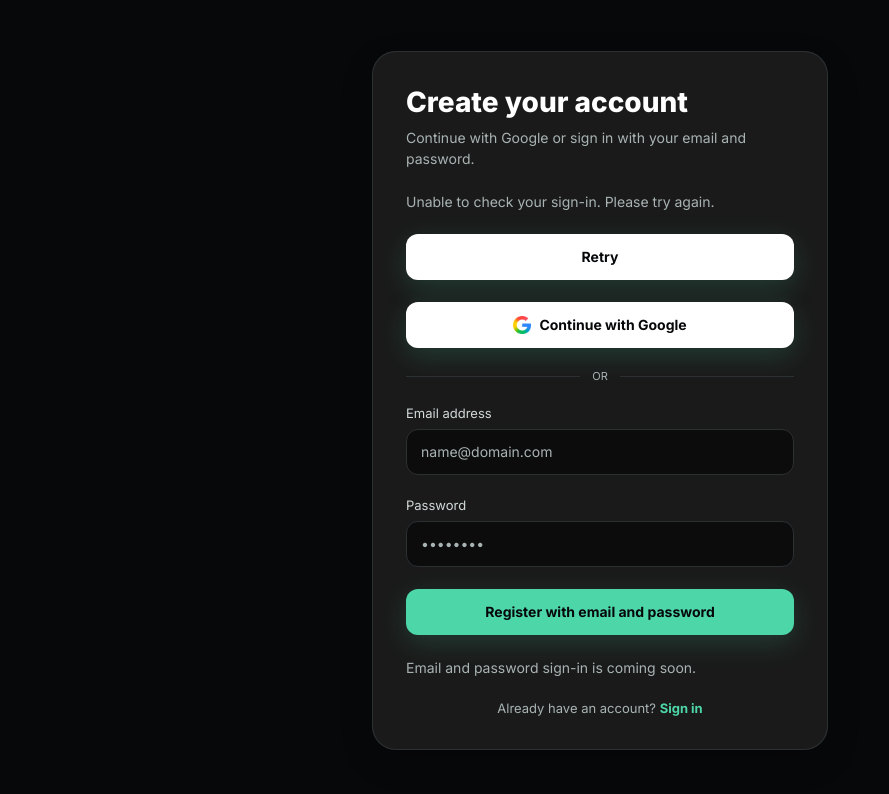
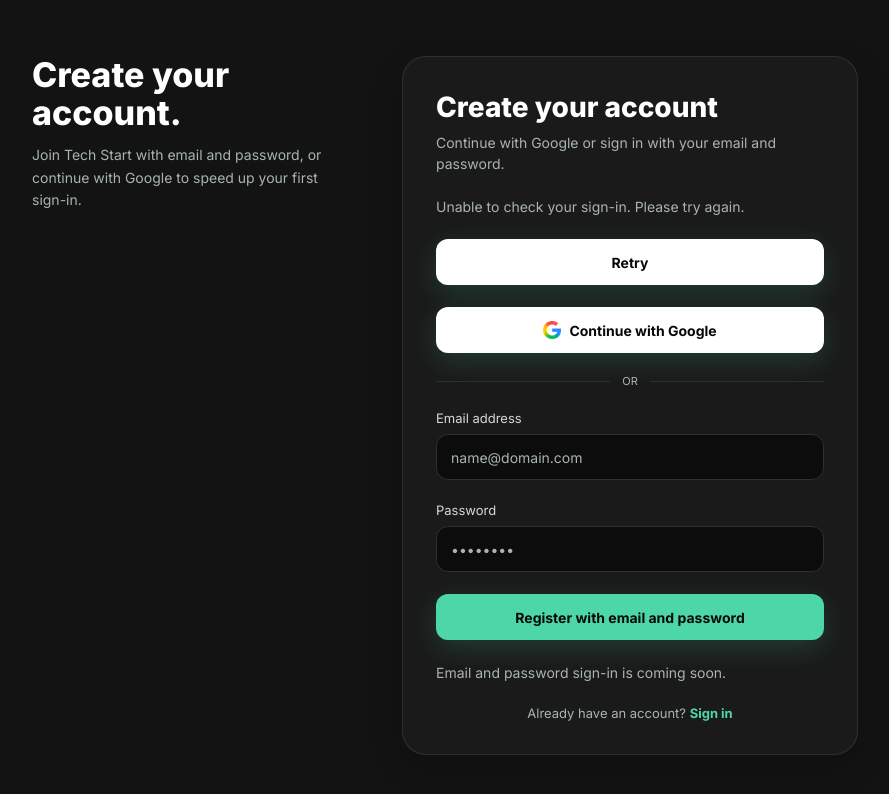
Before and after one commit to techstartucalgary/Tech-Start-Hackathon-2026, a Next.js app in the folder frontend/: page /register in a window 1280 px wide. Shown: the top 794 px of the page, without its empty margins (40-929 px from the left). Built offline with nearby package versions, Linux system fonts and the light colour scheme; no server answers.

Commit message:
SCRUM-20: Add registration introduction from Figma

```diff
--- a/frontend/pages/register/index.js
+++ b/frontend/pages/register/index.js
@@ -2,22 +2,64 @@ import LoginCard from '../../components/login-card/login-card';
 
 export default function RegisterPage() {
   return (
-    <div
-      style={{
-        display: 'flex',
-        width: '100vw',
-        minHeight: '100vh',
-        margin: 0,
-        padding: 0,
-        boxSizing: 'border-box',
-        fontFamily: 'var(--font-family-primary)',
-        background: 'var(--color-primary-dark-background)',
-        alignItems: 'center',
-        justifyContent: 'center',
-        padding: 'clamp(24px, 4vw, 48px)',
-      }}
-    >
-      <LoginCard registration />
-    </div>
+    <main className="registration-page">
+      <div className="registration-shell">
+        <header className="introduction">
+          <h1>Create your account.</h1>
+          <p>
+            Join Tech Start with email and password, or continue with Google to
+            speed up your first sign-in.
+          </p>
+        </header>
+        <LoginCard registration />
+      </div>
+
+      <style jsx>{`
+        .registration-page {
+          box-sizing: border-box;
+          min-height: 100vh;
+          padding: 56px 72px;
+          background: var(--color-dark-section-gradient-start);
+        }
+
+        .registration-shell {
+          display: grid;
+          grid-template-columns: 322px minmax(0, 1fr);
+          align-items: start;
+          gap: 48px;
+          max-width: 1296px;
+          margin: 0 auto;
+        }
+
+        .introduction {
+          display: grid;
+          gap: 12px;
+          max-width: 322px;
+        }
+
+        h1 {
+          font-size: 34px;
+          font-weight: 800;
+          line-height: 1.12;
+        }
+
+        p {
+          font-size: 14px;
+          line-height: 1.6;
+          color: #a9b3b3;
+        }
+
+        @media (max-width: 960px) {
+          .registration-page {
+            padding: 32px 24px;
+          }
+
+          .registration-shell {
+            grid-template-columns: minmax(0, 1fr);
+            gap: 32px;
+          }
+        }
+      `}</style>
+    </main>
   );
 }
```
